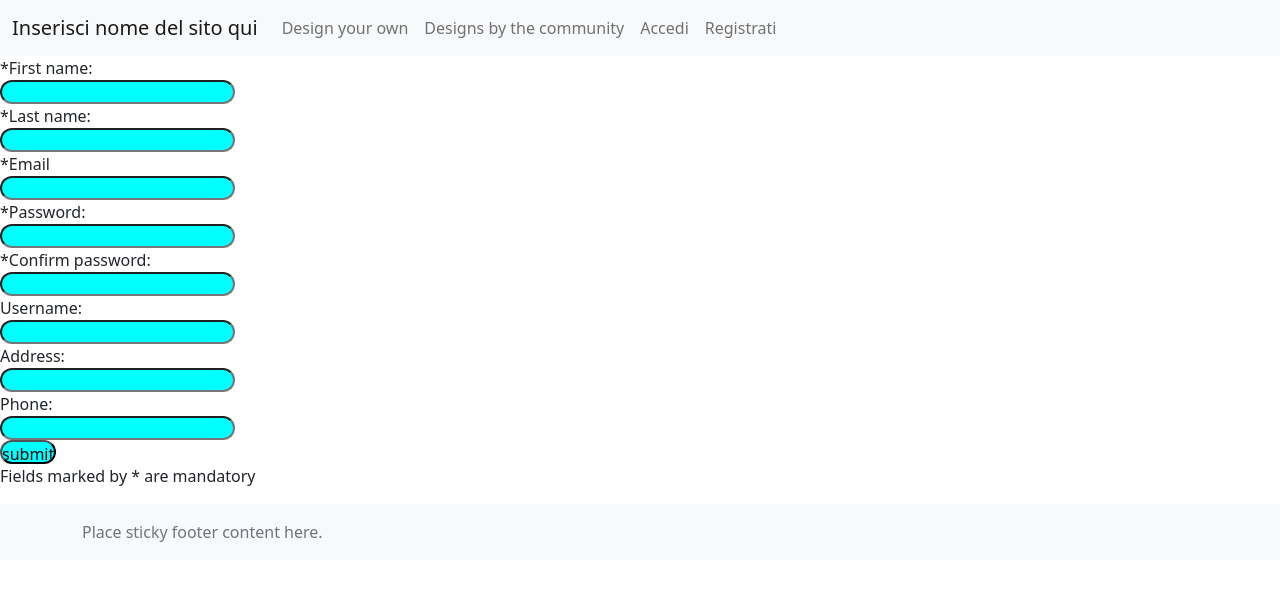
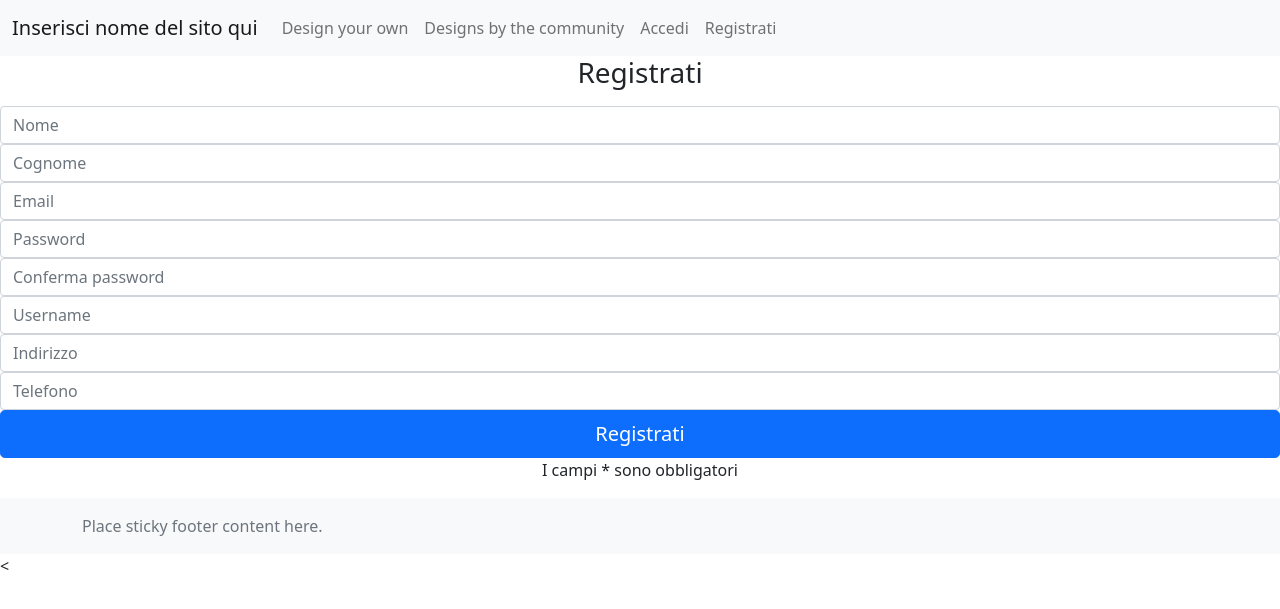
Before and after one commit to Looka997/SAW_project, a PHP site: page /view_registration.php in a window 1280 px wide. Shown: the top 609 px of the page. Run offline with PHP 8.4, Linux system fonts and the light colour scheme.

Commit message:
Adds Login and Registration CSS

```diff
--- a/public_html/css/style.css
+++ b/public_html/css/style.css
@@ -1,13 +1,3 @@
-*{
-    padding: 0;
-    margin: 0;
-}
-#registerForm input, #loginForm input {
-    display: block;
-    background-color: aqua;
-    border-radius: .8em;
-    height: 1.5em;
-}
 table, tr, td {
     border: 1px black solid;
     border-collapse: collapse;
--- a/public_html/view_registration.php
+++ b/public_html/view_registration.php
@@ -53,65 +53,83 @@
             }
         }
     ?>
-<section>
-    <form action="registration.php" method="POST" id="registerForm">
-                <label for="firstname">*First name:</label>
+<div class="text-center">
+<main class="form-signin">
+    <form action="registration.php" method="POST">
+    <h1 class="h3 mb-3 fw-normal">Registrati</h1>
+                <label for="firstname" class="visually-hidden">*Nome:</label>
                 <input
+                    class="form-control"
+                    placeholder="Nome"
+                    required=""
                     type="text"
                     id="firstname"
                     name="firstname"
                     value="<?php if (isset($restoring) && isset($restoring['firstname'])) echo $restoring["firstname"] ?>"
                     pattern="<?php echo substr($fstname_reg, 1, strlen($fstname_reg) - 2) ?>">
 
-                <label for="lastname">*Last name:</label>
+                <label for="lastname" class="visually-hidden">*Cognome:</label>
                 <input
+                    class="form-control"
+                    placeholder="Cognome"
+                    required=""
                     type="text"
                     id="lastname"
                     name="lastname"
                     value="<?php if (isset($restoring) && isset($restoring['lastname'])) echo $restoring["lastname"] ?>"
                     pattern="<?php echo substr($lastname_reg, 1, strlen($lastname_reg) - 2) ?>">
 
-                <label for="email">*Email</label>
-                <input type="email" id="email" name="email" value="<?php if (isset($restoring) && isset($restoring['email'])) echo $restoring["email"] ?>">
+                <label for="email"  class="visually-hidden">*Email</label>
+                <input class="form-control" placeholder="Email" required="" type="email" id="email" name="email" value="<?php if (isset($restoring) && isset($restoring['email'])) echo $restoring["email"] ?>">
 
-                <label for="pass">*Password:</label>
-                <input type="password" id="pass" name="pass">
+                <label for="pass" class="visually-hidden">*Password:</label>
+                <input class="form-control" placeholder="Password" required="" type="password" id="pass" name="pass">
 
-                <label for="confirm">*Confirm password:</label>
-                <input type="password" id="confirm" name="confirm">
+                <label for="confirm" class="visually-hidden">*Conferma password:</label>
+                <input class="form-control" placeholder="Conferma password" required="" type="password" id="confirm" name="confirm">
 
-                <label for="username">Username:</label>
+                <label for="username" class="visually-hidden">Username:</label>
                 <input
+                   class="form-control"
+                    placeholder="Username"
+                    required=""
                     type="text"
                     id="username"
                     name="username"
                     value="<?php if (isset($restoring) && isset($restoring['username'])) echo $restoring["username"] ?>"
                     pattern="<?php echo substr($username_reg, 1, strlen($username_reg) - 2) ?>">
 
-                <label for="address">Address:</label>
+                <label for="address" class="visually-hidden">Indirizzo:</label>
                 <input
+                class="form-control"
+                    placeholder="Indirizzo"
+                    required=""
                     type="text"
                     id="address"
                     name="address"
                     value="<?php if (isset($restoring) && isset($restoring['address'])) echo $restoring["address"] ?>"
                     pattern="<?php echo substr($address_reg, 1, strlen($address_reg) - 2) ?>">
 
-                <label for="phone">Phone:</label>
+                <label for="phone" class="visually-hidden">Telefono:</label>
                 <input
+                class="form-control"
+                    placeholder="Telefono"
+                    required=""
                     type="text"
                     id="phone"
                     name="phone"
                     value="<?php if (isset($restoring) && isset($restoring['phone'])) echo $restoring["phone"] ?>"
                     pattern="<?php echo substr($phone_reg, 1, strlen($phone_reg) - 2) ?>">
 
-                <input id="submit" type="submit" name="submit" value="submit">
+                    <button class="w-100 btn btn-lg btn-primary" type="submit" name="submit">Registrati</button>
     </form>
-    <p>Fields marked by * are mandatory</p>
-</section>
+    <p>I campi * sono obbligatori</p>
+</main>
+</div>
 
 
 
-    <?php require_once("common/footer.php"); ?>
+    <?php require_once("common/footer.php"); ?><
    <script src="https://cdn.jsdelivr.net/npm/bootstrap@5.0.0-beta1/dist/js/bootstrap.bundle.min.js" integrity="sha384-ygbV9kiqUc6oa4msXn9868pTtWMgiQaeYH7/t7LECLbyPA2x65Kgf80OJFdroafW" crossorigin="anonymous"></script>
 
     <script src="js/user_check.js"></script>
```
Also changed, not shown: public_html/view_login.php (+19 -9 lines).
